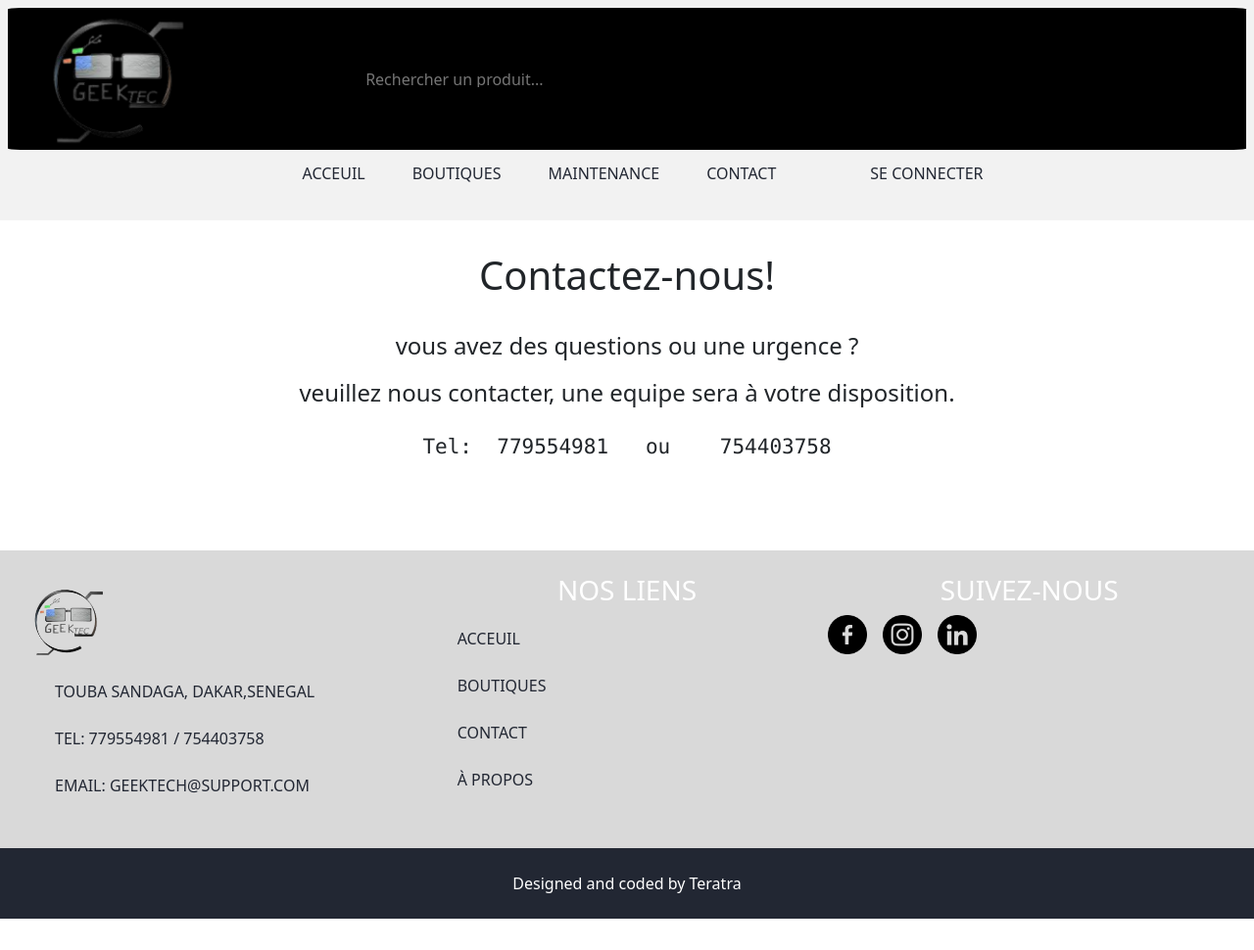
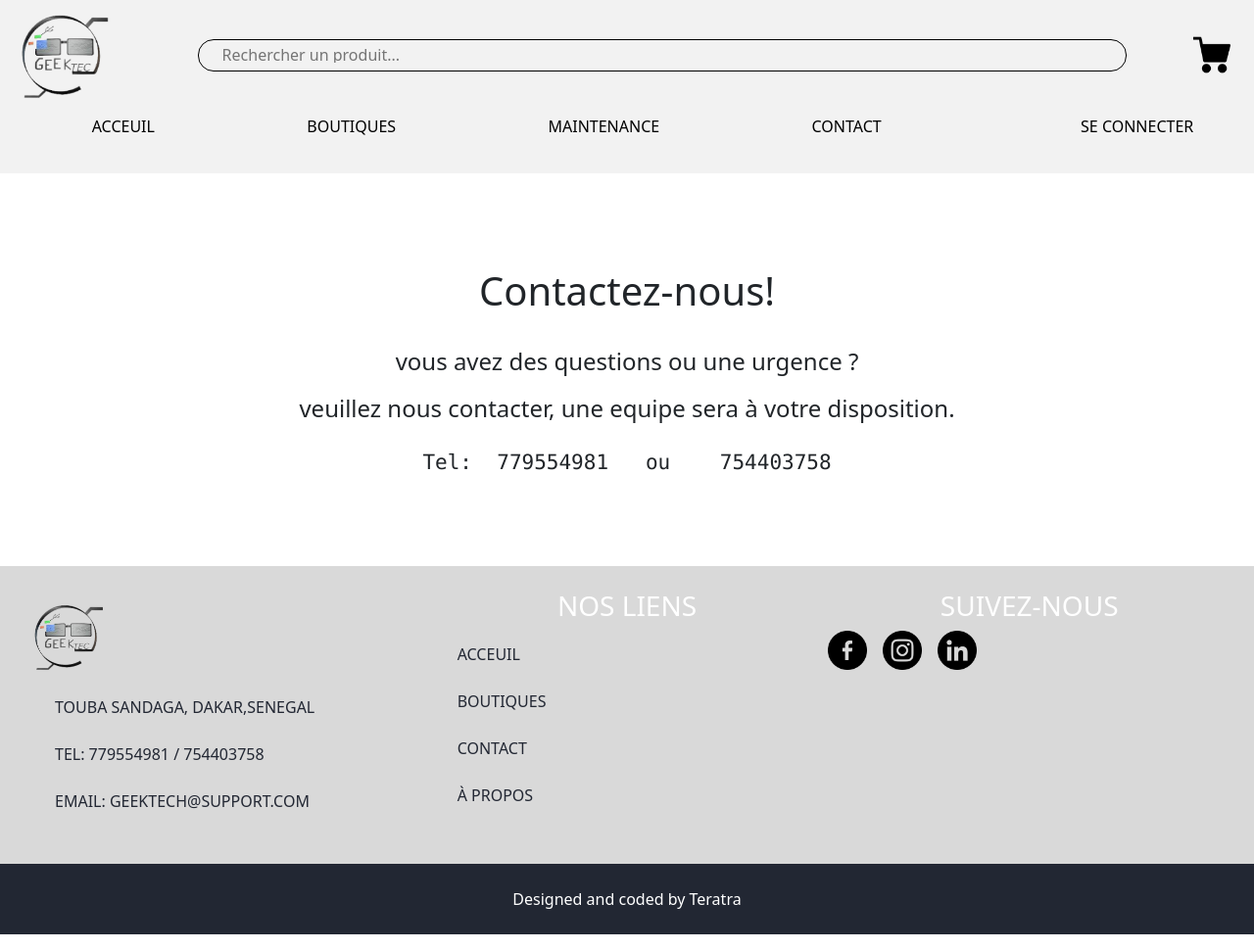
Before and after one commit to Dar-rius/ecommerce, a Django app: page /contact/ in a window 1280 px wide. Shown: the whole page at 98% size. Before the commit the page ends 938 px from the top, so only its background shows below. Run offline with Django 4.2, Linux system fonts and the light colour scheme.

Commit message:
update header

```diff
--- a/geektech/static/style/header.css
+++ b/geektech/static/style/headers.css
@@ -4,9 +4,10 @@ header{
     flex-direction: column;
     padding: .5rem;
     background-color: hsl(0, 0%, 95%);
+    margin-bottom: 5%;
 }
 
-header nav{
+.corps{
     width: 100%;
     margin: 0px;
     padding: 0px;
@@ -15,7 +16,7 @@ header nav{
     justify-content: space-between;
 }
 
-header nav div{
+.corps div{
     width: 75%;
     padding: .2rem;
     border-radius: 1rem;
@@ -35,9 +36,9 @@ header input:focus-visible{
     outline: none;
 }
 
-header ul{
+.liste{
     display: flex;
-    justify-content: center;
+    justify-content: space-around;
     gap: 3em;
     color: #222733;
     font-weight: 500;
@@ -52,4 +53,13 @@ header > img{
     position: relative;
     right: 80%;
 }
+
+.liste a {
+    color: black;
+}
+
+.logo{
+    width: 10%;
+}
+
 /* END HEADER */
--- a/geektech/templates/_base.html
+++ b/geektech/templates/_base.html
@@ -9,7 +9,7 @@
     <link href="https://cdn.jsdelivr.net/npm/bootstrap@5.0.2/dist/css/bootstrap.min.css" rel="stylesheet" integrity="sha384-EVSTQN3/azprG1Anm3QDgpJLIm9Nao0Yz1ztcQTwFspd3yD65VohhpuuCOmLASjC" crossorigin="anonymous">
     <link rel="stylesheet" type="text/css" href="{% static 'style/global.css' %}">
     <link rel="stylesheet" type="text/css" href="{% static 'style/footer.css' %}">
-    <link rel="stylesheet" type="text/css" href="{% static 'style/header.css' %}">
+    <link rel="stylesheet" type="text/css" href="{% static 'style/headers.css' %}">
     <link rel="stylesheet" type="text/css" href="{% static 'style/index.css' %}">
     <link rel="stylesheet" type="text/css" href="{% static 'style/contact.css' %}">
     <link rel="stylesheet" type="text/css" href="{% static 'style/shop.css' %}">
--- a/geektech/templates/components/header.html
+++ b/geektech/templates/components/header.html
@@ -1,20 +1,38 @@
 {% load static %}
 {% block content%}
     <header>
-        <nav>
-            <img src="{% static 'image/logo.png' %}" alt=""/>
+        <div class="corps">
+            <img src="{% static 'image/logo.png' %}" alt="" class="logo"/>
                 <div>
                     <img src="" alt="">
                     <input type="text" placeholder="Rechercher un produit...">
                 </div>
-            <img src="{% static 'image/achats.png' %}" alt="" style="max-width: 40px;margin-right:1rem;">
-        </nav>
-        <ul>
-            <li>acceuil</li>
-            <li>boutiques</li>
-            <li>maintenance</li>
-            <li>contact</li>
-            <li style="margin-left: 3rem;">se connecter</li>
-        </ul>
+            <img src="{% static 'image/achats.png' %}" alt="" style="max-width: 3%;margin-right:1rem;">
+        </div>
+
+        <div>
+            <ul class="liste">
+                <a href="{% url 'home' %}">
+                    <li>acceuil</li>
+                </a>
+
+                <a href="{% url 'shop' %}">
+                    <li>boutiques</li>
+                </a>
+
+                <a href="{% url 'propos' %}">
+                    <li>maintenance</li>
+                </a>
+
+                <a href="{% url 'contact' %}">
+                    <li>contact</li>
+                </a>
+
+                <a href="{% url 'login' %}" style="margin-left: 3rem;">
+                    <li>se connecter</li>
+                </a>
+            </ul>
+
+        </div>
     </header>
 {% endblock content%}
```
